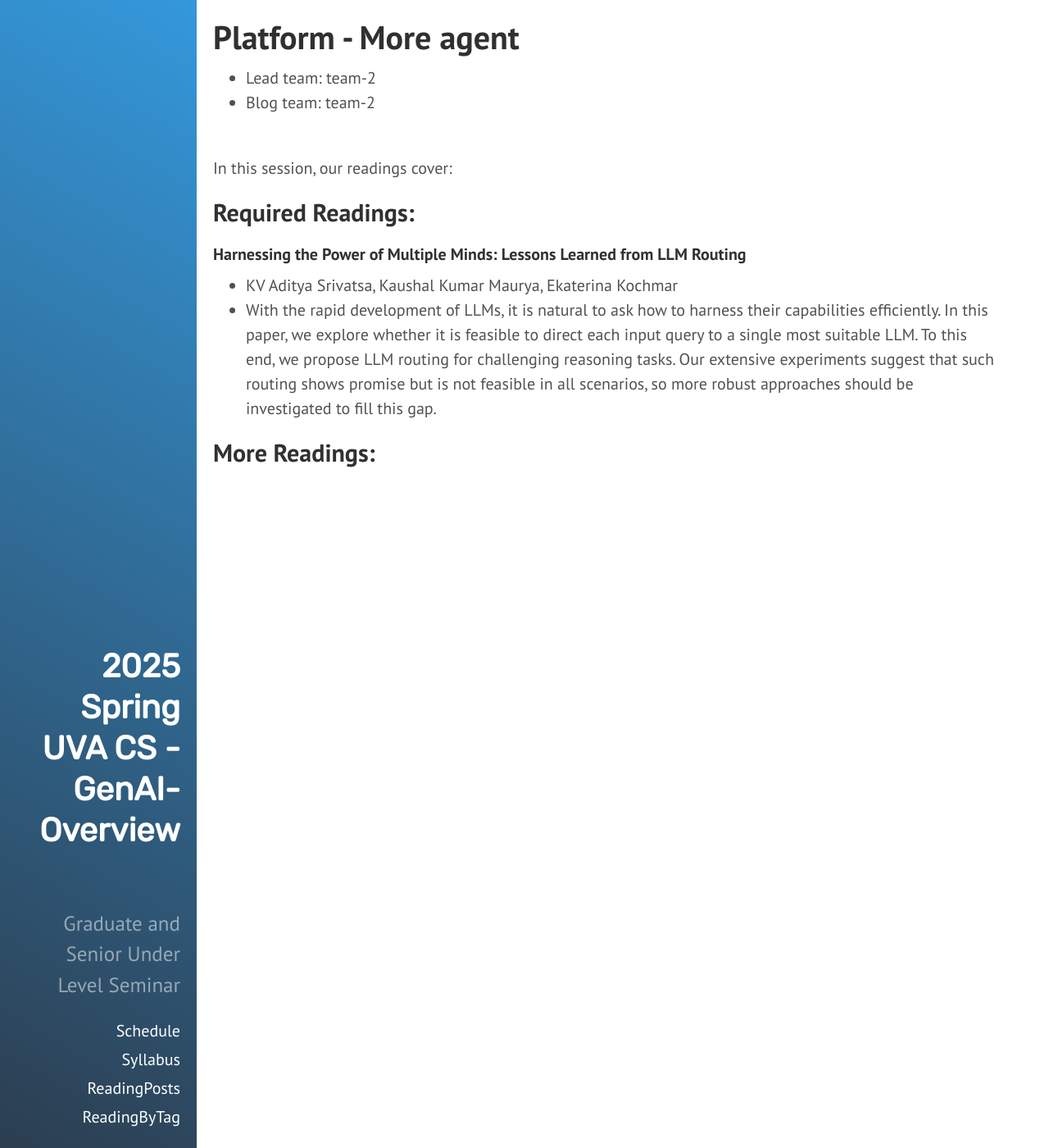
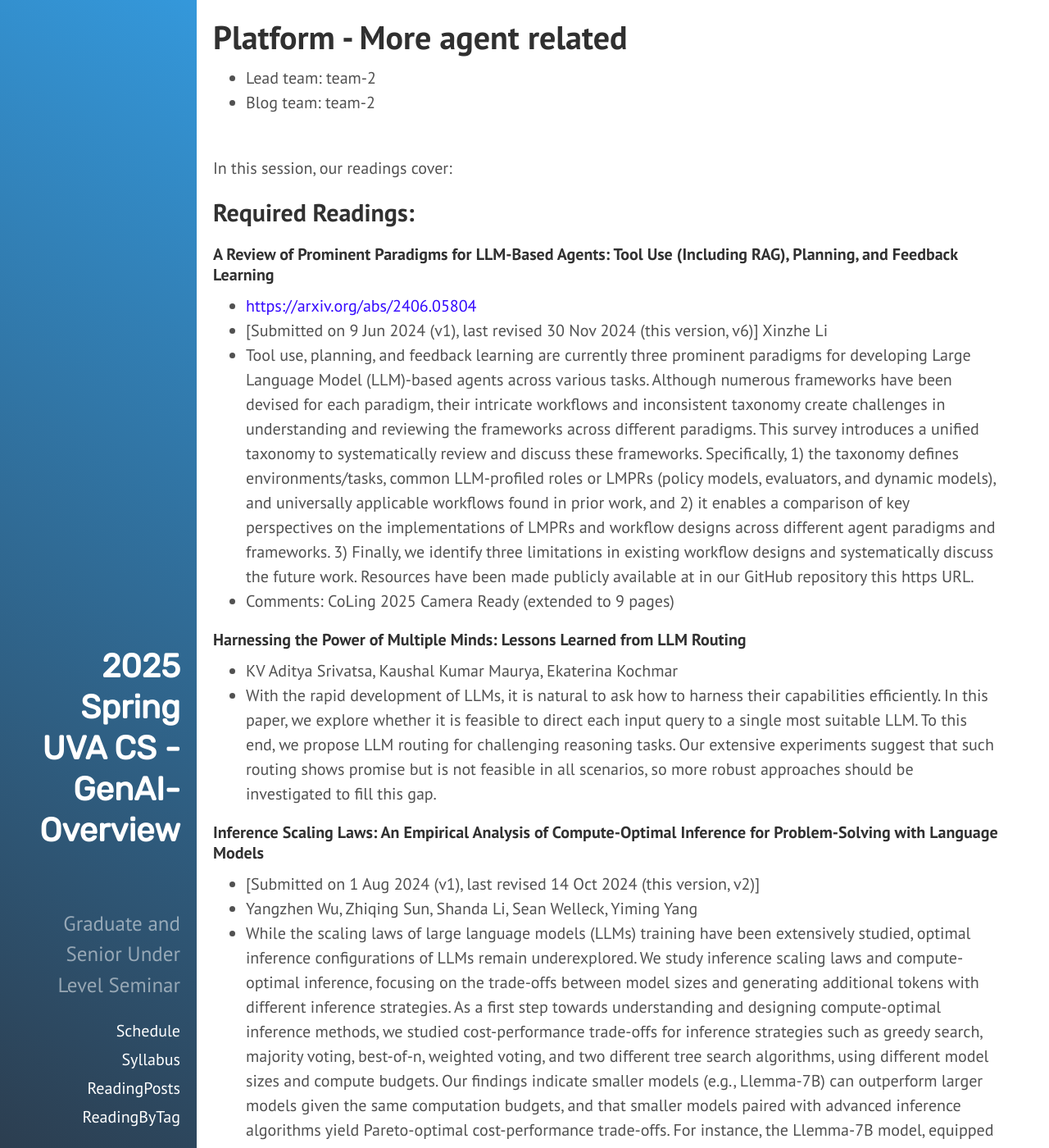
Before and after one commit to qiyanjun/2025sp-GenAI-overview, a Jekyll site: the page built from _contents/S0-L10.md, in a window 1280 px wide and 1400 px high. Shown: the whole window at 82% size. Built offline with Jekyll 4.4.1, drawn with Linux system fonts in a browser that asks for light colours; some of the changed text lies outside the part shown.

Commit message:
more LLM agent paper: https://arxiv.org/abs/2406.05804

```diff
--- a/_contents/S0-L10.md
+++ b/_contents/S0-L10.md
@@ -1,6 +1,6 @@
 ---
 layout: post
-title: Platform - More agent
+title: Platform - More agent related
 lecture:
 lectureVersion: next
 extraContent:
@@ -19,11 +19,23 @@ In this session, our readings cover:
 
 ## Required Readings:
 
+
+#### A Review of Prominent Paradigms for LLM-Based Agents: Tool Use (Including RAG), Planning, and Feedback Learning
++ [https://arxiv.org/abs/2406.05804](https://arxiv.org/abs/2406.05804)
++ [Submitted on 9 Jun 2024 (v1), last revised 30 Nov 2024 (this version, v6)] Xinzhe Li
++ Tool use, planning, and feedback learning are currently three prominent paradigms for developing Large Language Model (LLM)-based agents across various tasks. Although numerous frameworks have been devised for each paradigm, their intricate workflows and inconsistent taxonomy create challenges in understanding and reviewing the frameworks across different paradigms. This survey introduces a unified taxonomy to systematically review and discuss these frameworks. Specifically, 1) the taxonomy defines environments/tasks, common LLM-profiled roles or LMPRs (policy models, evaluators, and dynamic models), and universally applicable workflows found in prior work, and 2) it enables a comparison of key perspectives on the implementations of LMPRs and workflow designs across different agent paradigms and frameworks. 3) Finally, we identify three limitations in existing workflow designs and systematically discuss the future work. Resources have been made publicly available at in our GitHub repository this https URL.
++ Comments:	CoLing 2025 Camera Ready (extended to 9 pages)
+
+
 #### Harnessing the Power of Multiple Minds: Lessons Learned from LLM Routing
 + KV Aditya Srivatsa, Kaushal Kumar Maurya, Ekaterina Kochmar
 + With the rapid development of LLMs, it is natural to ask how to harness their capabilities efficiently. In this paper, we explore whether it is feasible to direct each input query to a single most suitable LLM. To this end, we propose LLM routing for challenging reasoning tasks. Our extensive experiments suggest that such routing shows promise but is not feasible in all scenarios, so more robust approaches should be investigated to fill this gap.
 
 
 
+#### Inference Scaling Laws: An Empirical Analysis of Compute-Optimal Inference for Problem-Solving with Language Models
++ [Submitted on 1 Aug 2024 (v1), last revised 14 Oct 2024 (this version, v2)]
++ Yangzhen Wu, Zhiqing Sun, Shanda Li, Sean Welleck, Yiming Yang
++ While the scaling laws of large language models (LLMs) training have been extensively studied, optimal inference configurations of LLMs remain underexplored. We study inference scaling laws and compute-optimal inference, focusing on the trade-offs between model sizes and generating additional tokens with different inference strategies. As a first step towards understanding and designing compute-optimal inference methods, we studied cost-performance trade-offs for inference strategies such as greedy search, majority voting, best-of-n, weighted voting, and two different tree search algorithms, using different model sizes and compute budgets. Our findings indicate smaller models (e.g., Llemma-7B) can outperform larger models given the same computation budgets, and that smaller models paired with advanced inference algorithms yield Pareto-optimal cost-performance trade-offs. For instance, the Llemma-7B model, equipped with our novel tree search algorithm, consistently outperforms Llemma-34B with standard majority voting on the MATH benchmark across all FLOPs budgets. We hope these findings contribute to a broader understanding of inference scaling laws for LLMs.
 
 ## More Readings:
```
Also changed, not shown: _contents/S0-L05.md (+0 -7 lines), _contents/S0-L07.md (+1 -1 lines), _contents/S0-L09.md (+1 -0 lines).
